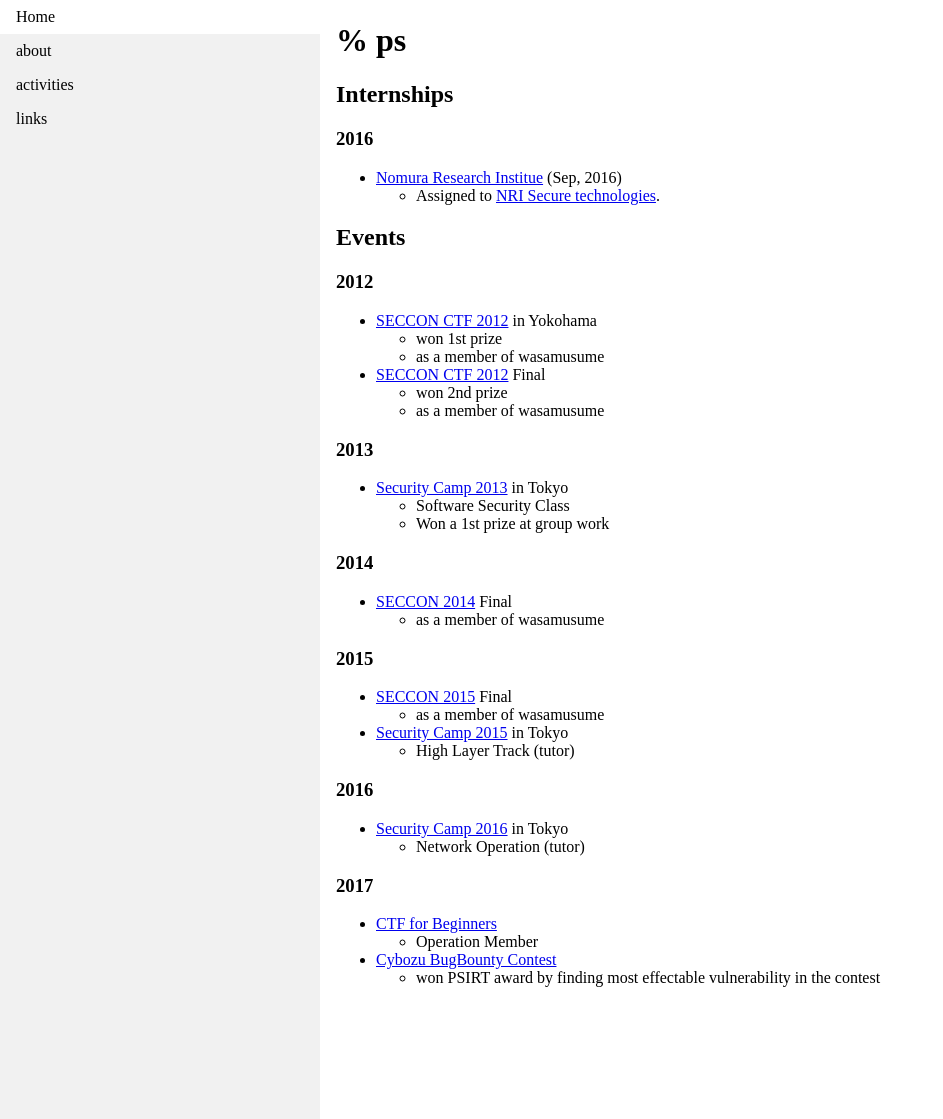
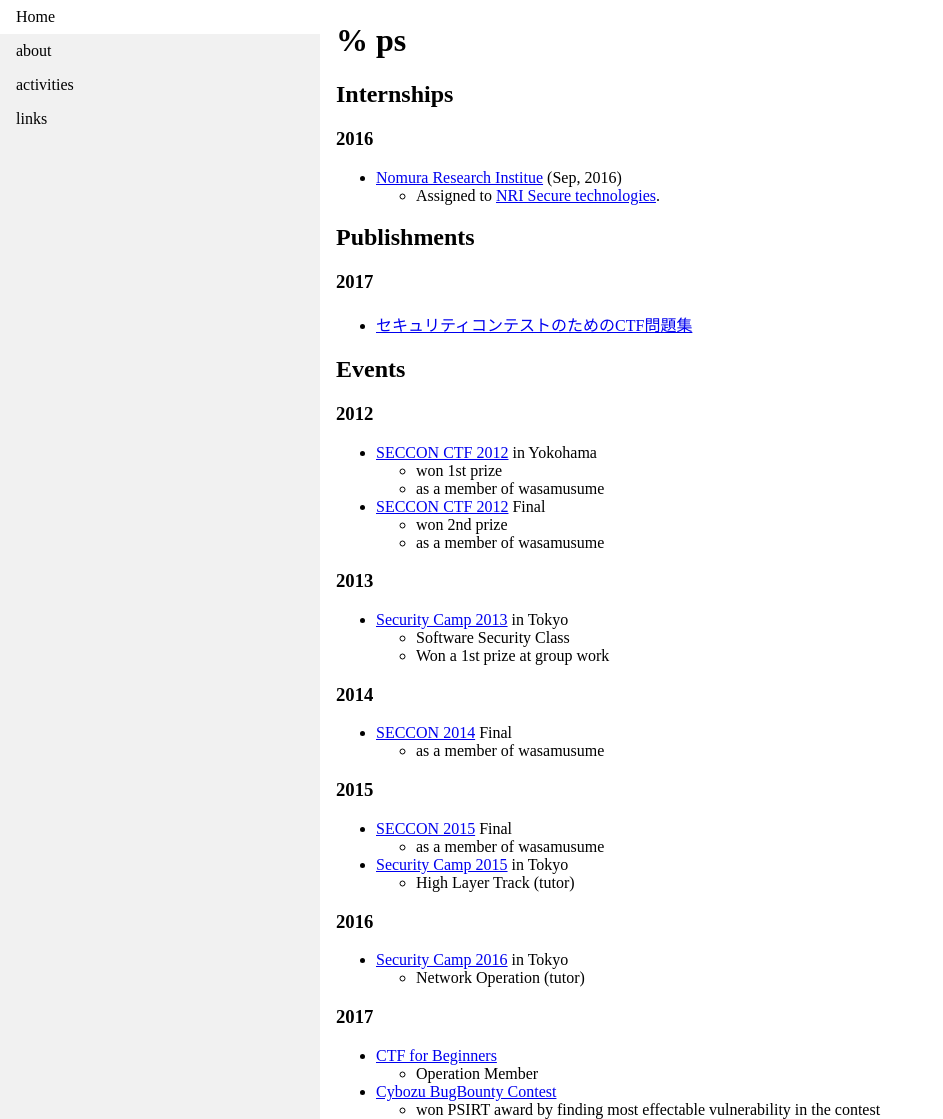
Before and after one commit to ytn86/ytn86.github.io, a Jekyll site: the page built from activities.md, in a window 1280 px wide and 1119 px high. Shown: the whole window, without its empty margins (0-943 px from the left). Built offline with Jekyll 4.4.1, drawn with Linux system fonts in a browser that asks for light colours.

Commit message:
[ADD] publishments

```diff
--- a/activities.md
+++ b/activities.md
@@ -12,6 +12,11 @@ title: activities
 
 * [Nomura Research Institue](https://www.nri.com/jp/) (Sep, 2016)
   * Assigned to [NRI Secure technologies](https://www.nri-secure.co.jp/).
+
+## Publishments
+
+### 2017
+* [セキュリティコンテストのためのCTF問題集](https://www.amazon.co.jp/%E3%82%BB%E3%82%AD%E3%83%A5%E3%83%AA%E3%83%86%E3%82%A3%E3%82%B3%E3%83%B3%E3%83%86%E3%82%B9%E3%83%88%E3%81%AE%E3%81%9F%E3%82%81%E3%81%AECTF%E5%95%8F%E9%A1%8C%E9%9B%86-%E6%B8%85%E6%B0%B4-%E7%A5%90%E5%A4%AA%E9%83%8E/dp/4839962138)
 
 ## Events
 
```
